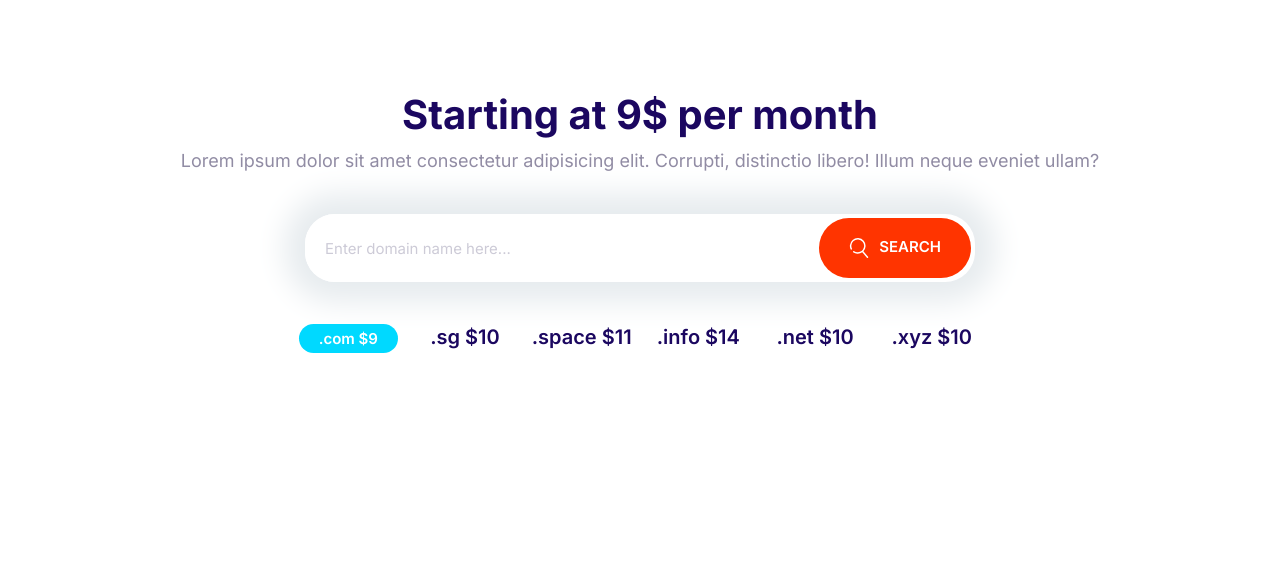
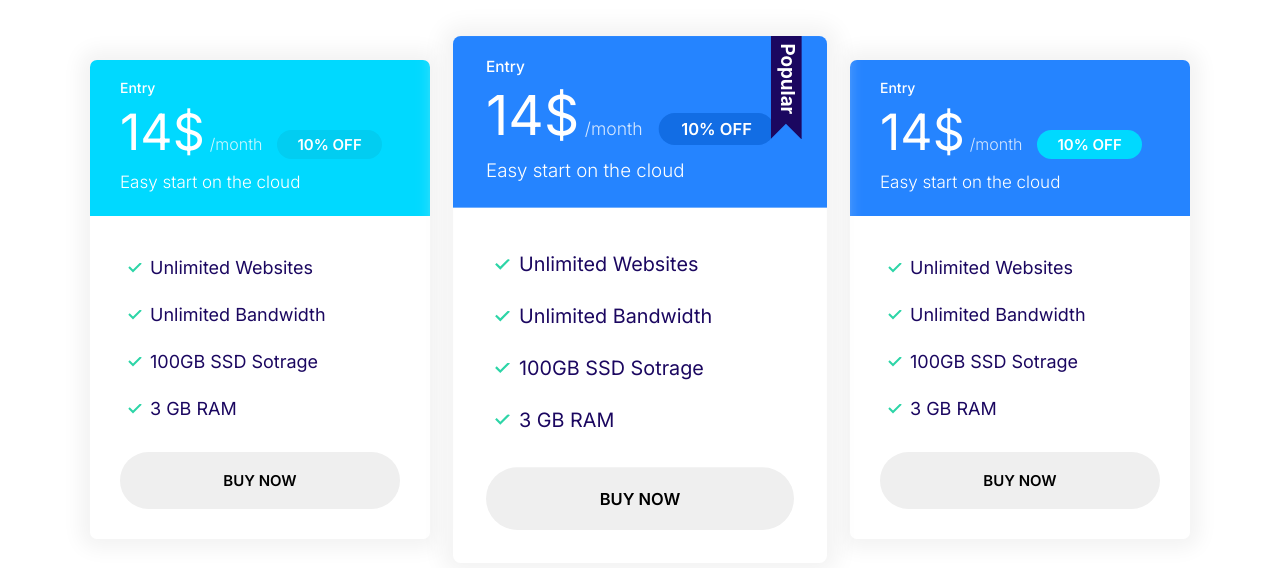
Before and after one commit to vraycode/First-website, a plain HTML site: page final.html in a window 1280 px wide. Drawn offline with Linux system fonts and the light colour scheme.

Commit message:
building plan block.

```diff
--- a/css/style.css
+++ b/css/style.css
@@ -269,11 +269,17 @@ a {
   background: var(--color-secondary);
   color: white;
 }
+.card--primary .badge--primary {
+  background: #126de4;
+}
 .card--secondary .badge--secondary {
   background: #02cdf1;
 }
 
 /* plan */
+.plan {
+  transition: transform 0.2s ease-out;
+}
 .plan__name {
   color: white;
   margin: 0;
@@ -297,6 +303,9 @@ a {
 .plan .list__item {
   margin-bottom: 2rem;
 }
+.plan--popular {
+  transform: scale(1.1);
+}
 .plan--popular .card__header {
   position: relative;
 }
@@ -308,6 +317,12 @@ a {
   position: absolute;
   top: -6px;
   right: 5%;
+}
+.plan:hover {
+  transform: scale(1.05);
+}
+.plan--popular:hover {
+  transform: scale(1.15);
 }
 @media screen and (min-width: 1024px) {
   .plan__name {
@@ -622,3 +637,19 @@ a {
     grid-template-columns: repeat(6, 1fr);
   }
 }
+
+/* plans block */
+.block-plans .grid {
+  display: grid;
+  gap: 8rem 4rem;
+}
+.block-plans .card {
+  max-width: 500px;
+  margin: 0;
+}
+@media screen and (min-width: 768px) {
+  .block-plans .grid {
+    grid-template-columns: repeat(3, 1fr); /* 3 列布局 */
+    gap: 8rem 4rem; /* 水平和垂直间距 */
+  }
+}
--- a/final.html
+++ b/final.html
@@ -14,34 +14,71 @@
     <link rel="stylesheet" href="css/style.css" />
   </head>
   <body>
-    <section class="block container block-domain">
-      <header class="block_header">
-        <h2>Starting at 9$ per month</h2>
-        <p>
-          Lorem ipsum dolor sit amet consectetur adipisicing elit. Corrupti,
-          distinctio libero! Illum neque eveniet ullam?
-        </p>
-      </header>
-      <div class="input-group">
-        <input
-          type="text"
-          class="input"
-          placeholder="Enter domain name here..."
-        />
-        <button class="btn btn--accent">
-          <svg class="icon icon--white">
-            <use xlink:href="icon/sprite.svg#search"></use></svg
-          >Search
-        </button>
+    <section class="block container block-plans">
+      <div class="grid grid--1x3">
+        <div class="plan">
+          <div class="card card--secondary">
+            <header class="card__header">
+              <h3 class="plan__name">Entry</h3>
+              <span class="plan__price">14$</span>
+              <span class="plan__billing-cycle">/month</span>
+              <span class="badge badge--secondary badeg--small">10% OFF</span>
+              <span class="plan__description">Easy start on the cloud</span>
+            </header>
+            <div class="card__body">
+              <ul class="list list--tick">
+                <li class="list__item">Unlimited Websites</li>
+                <li class="list__item">Unlimited Bandwidth</li>
+                <li class="list__item">100GB SSD Sotrage</li>
+                <li class="list__item">3 GB RAM</li>
+              </ul>
+              <button class="btn btn--outline btn--block">Buy now</button>
+            </div>
+          </div>
+        </div>
+
+        <div class="plan plan--popular">
+          <div class="card card--primary">
+            <header class="card__header">
+              <h3 class="plan__name">Entry</h3>
+              <span class="plan__price">14$</span>
+              <span class="plan__billing-cycle">/month</span>
+              <span class="badge badge--primary badeg--small">10% OFF</span>
+              <span class="plan__description">Easy start on the cloud</span>
+            </header>
+            <div class="card__body">
+              <ul class="list list--tick">
+                <li class="list__item">Unlimited Websites</li>
+                <li class="list__item">Unlimited Bandwidth</li>
+                <li class="list__item">100GB SSD Sotrage</li>
+                <li class="list__item">3 GB RAM</li>
+              </ul>
+              <button class="btn btn--outline btn--block">Buy now</button>
+            </div>
+          </div>
+        </div>
+
+        <div class="plan">
+          <div class="card card--primary">
+            <header class="card__header">
+              <h3 class="plan__name">Entry</h3>
+              <span class="plan__price">14$</span>
+              <span class="plan__billing-cycle">/month</span>
+              <span class="badge badge--secondary badeg--small">10% OFF</span>
+              <span class="plan__description">Easy start on the cloud</span>
+            </header>
+            <div class="card__body">
+              <ul class="list list--tick">
+                <li class="list__item">Unlimited Websites</li>
+                <li class="list__item">Unlimited Bandwidth</li>
+                <li class="list__item">100GB SSD Sotrage</li>
+                <li class="list__item">3 GB RAM</li>
+              </ul>
+              <button class="btn btn--outline btn--block">Buy now</button>
+            </div>
+          </div>
+        </div>
       </div>
-      <ul class="list block-domain__prices">
-        <li><span class="badge badge--secondary">.com $9</span></li>
-        <li>.sg $10</li>
-        <li>.space $11</li>
-        <li>.info $14</li>
-        <li>.net $10</li>
-        <li>.xyz $10</li>
-      </ul>
     </section>
   </body>
 </html>
```
Also changed, not shown: component/planblock.html (added, +66 -0 lines).
